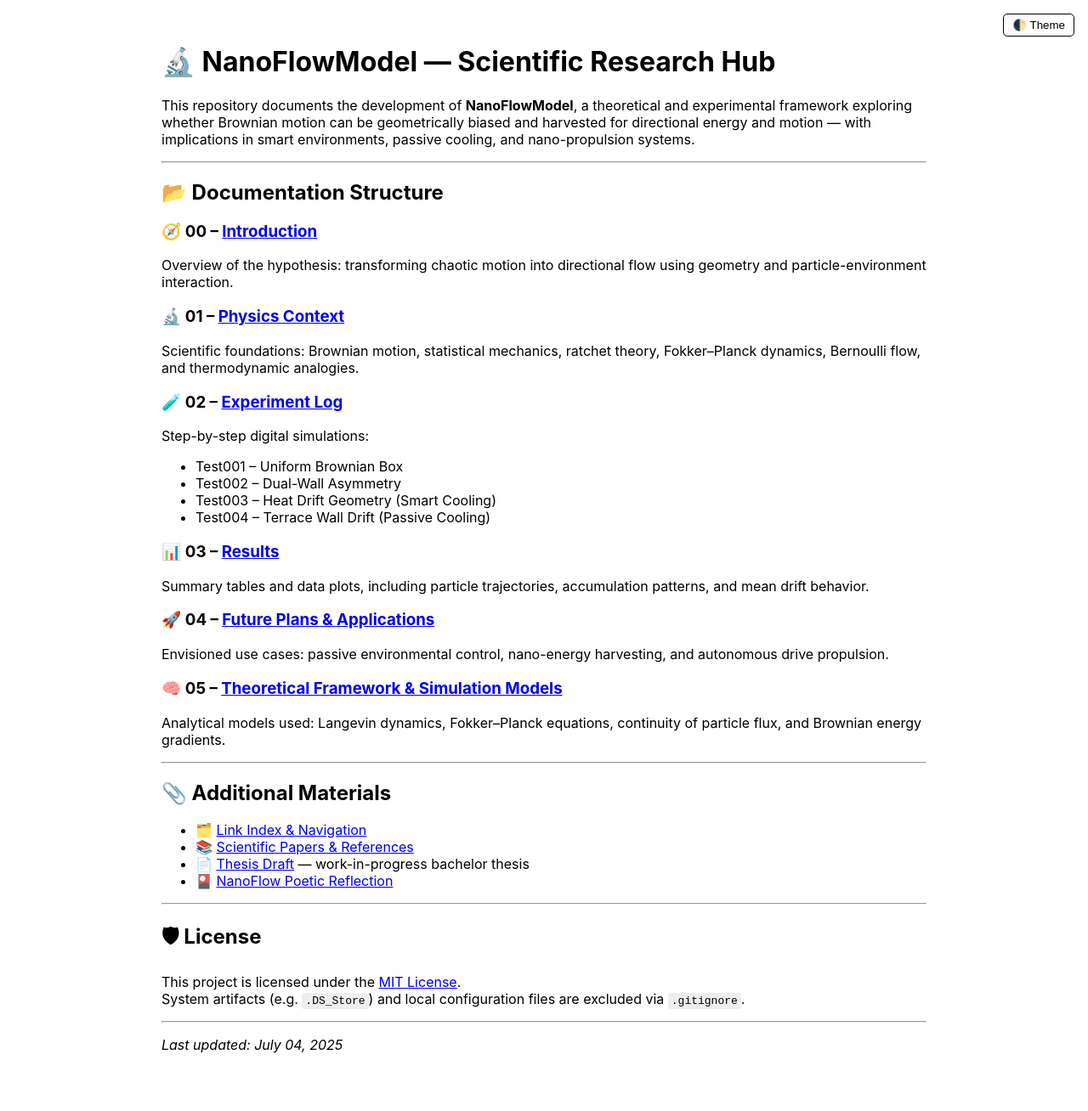
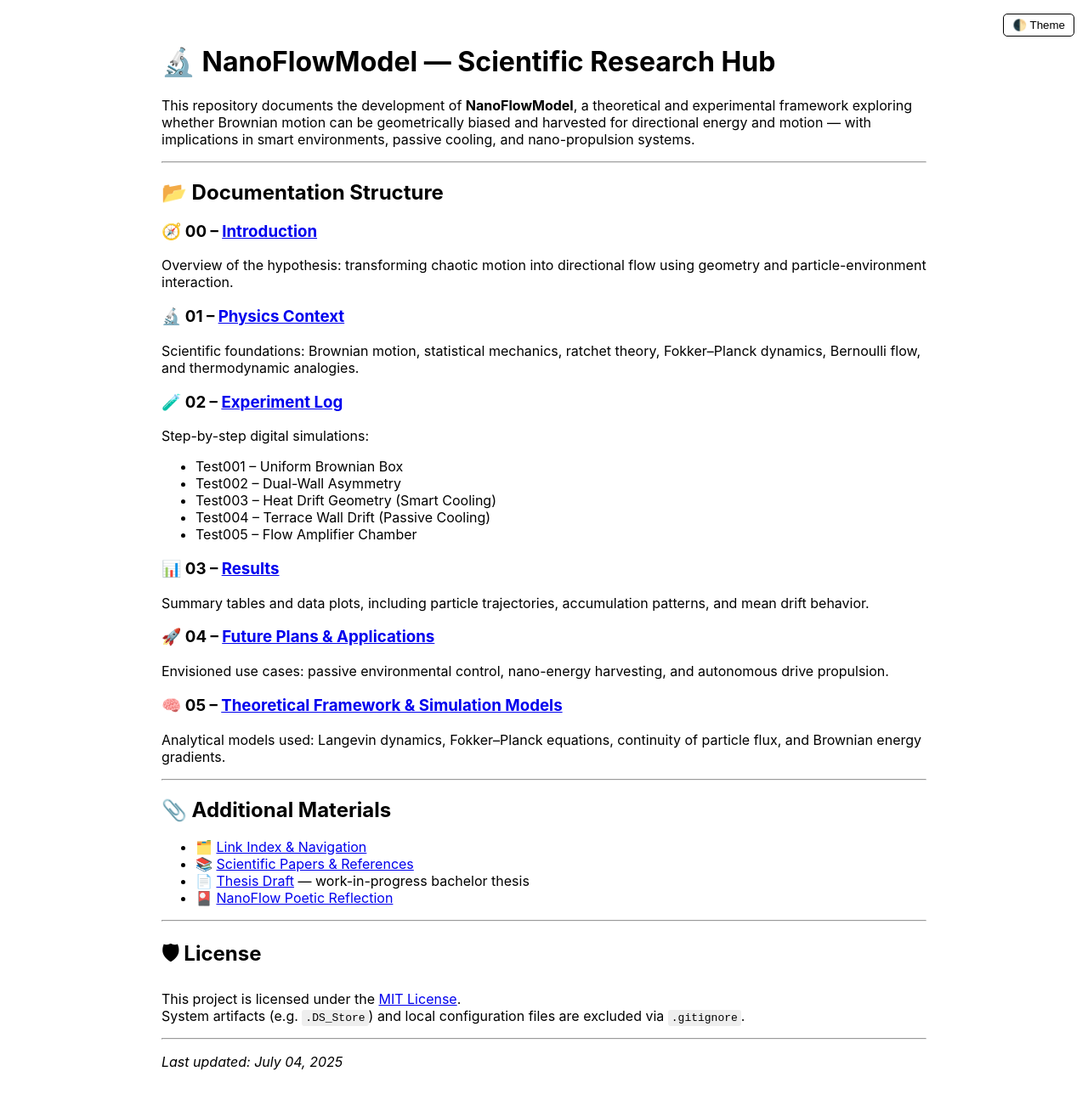
Before and after one commit to gavianu/NanoFlowModel, a Jekyll site: the page built from index.md, in a window 1280 px wide. Shown: the whole page at 85% size. Built offline with Jekyll 4.4.1, drawn with Linux system fonts in a browser that asks for light colours.

Commit message:
Update experiment log and index to include Test005 – Flow Amplifier Chamber

```diff
--- a/index.md
+++ b/index.md
@@ -27,6 +27,7 @@ Step-by-step digital simulations:
 - Test002 – Dual-Wall Asymmetry
 - Test003 – Heat Drift Geometry (Smart Cooling)
 - Test004 – Terrace Wall Drift (Passive Cooling)
+- Test005 – Flow Amplifier Chamber
 
 ### 📊 03 – [Results](./docs/03_results.md)
 
```
Also changed, not shown: docs/02_experiment_log.md (+0 -2 lines).
